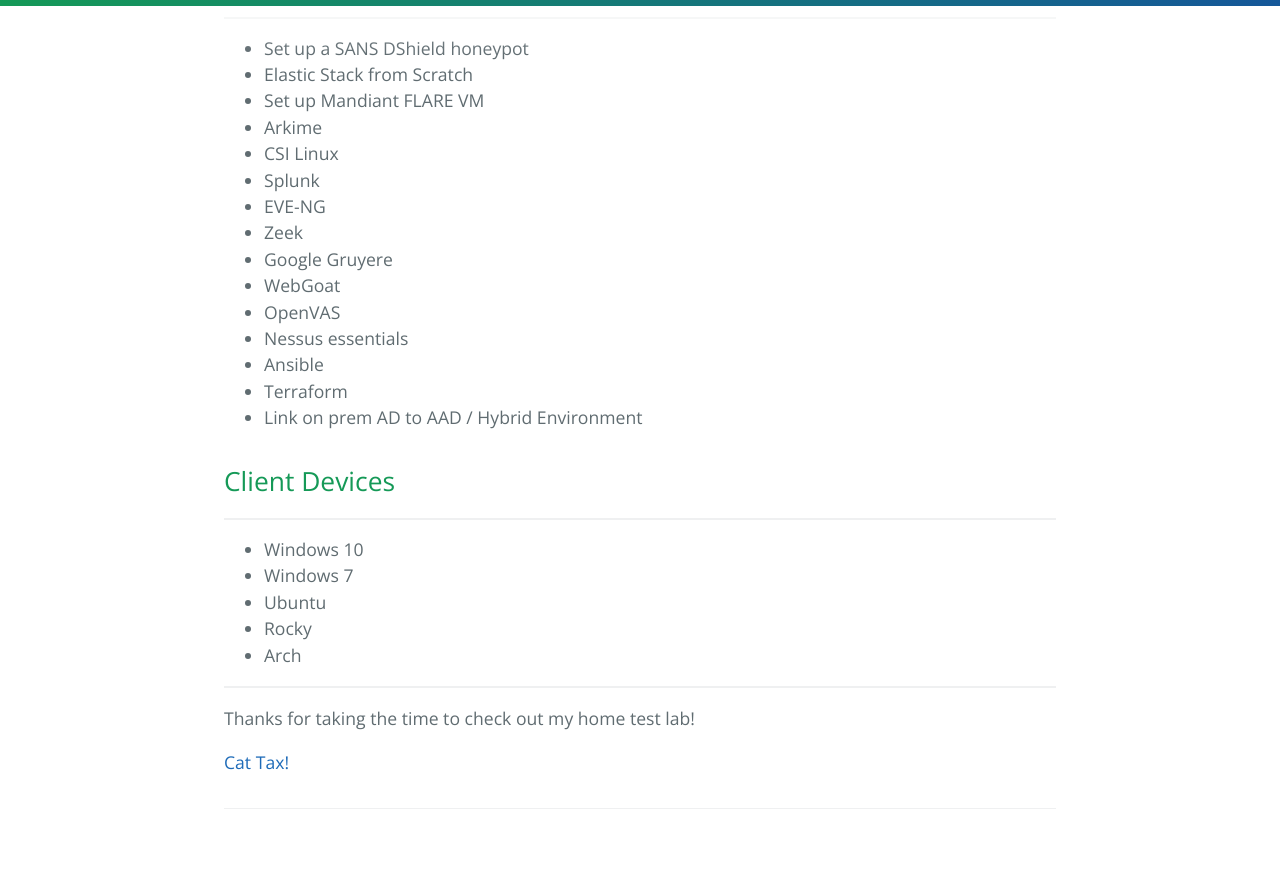
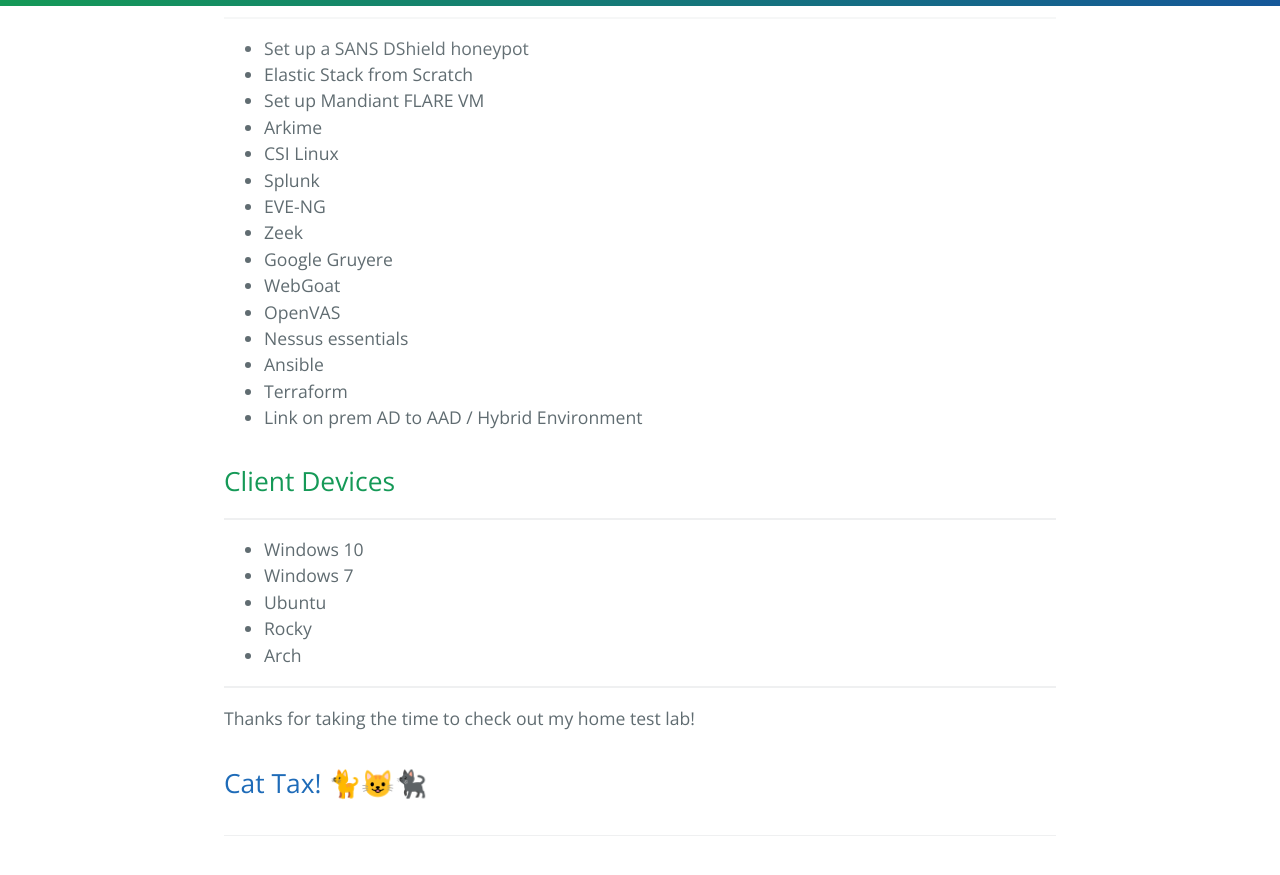
Before and after one commit to InfiniteInsight/InfiniteInsight.github.io, a Jekyll site: the page built from index.md, in a window 1280 px wide and 900 px high, scrolled down 2364 px. Shown: the top 875 px of the window. Built offline with Jekyll 4.4.1, drawn with Linux system fonts in a browser that asks for light colours; our own code applies the rules of GitHub Pages for plain Markdown files.

Commit message:
[UI] h2 CAT TAX🐈😺

```diff
--- a/index.md
+++ b/index.md
@@ -110,4 +110,4 @@ Solar Water Heater temperature monitor and Grafana dashboard
 
 Thanks for taking the time to check out my home test lab!
 
-[Cat Tax!](./cattax.html)
+## [Cat Tax!](./cattax.html) 🐈😺🐈‍⬛
```
